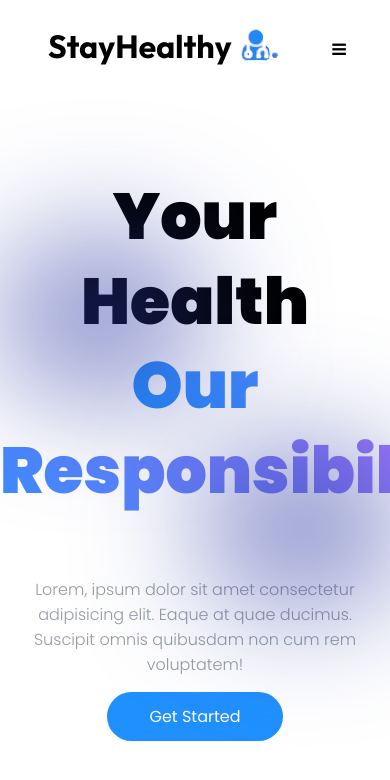
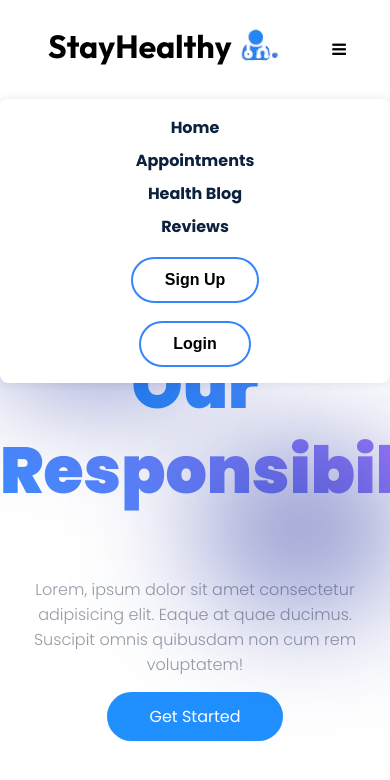
Before and after one commit to DG-Lev/test_med_app, a React (Create React App) app: page / in a window 390 px wide. Both pictures are taken after a click on the element 339 px from the left and 49 px from the top of the page. Shown: the top 780 px of the page. Built offline with nearby package versions, Linux system fonts and the light colour scheme.

Commit message:
Fix Missing Functionality in Dropdown Menu

```diff
--- a/src/App.js
+++ b/src/App.js
@@ -6,14 +6,14 @@ import LandingPage from './Components/Landing_Page/Landing_Page';
 import SignUp from './Components/Sign_Up/SignUp';
 import Login from './Components/Login/Login';
 import BookingConsultation from './Components/BookingConsultation';
-import Notification from './Components/Notification/Notification'; // Import Notification
+import Notification from './Components/Notification/Notification';
 
 function App() {
   return (
     <div className="App">
       <BrowserRouter>
         <Navbar />
-        <Notification /> {/* Render Notification outside Routes for persistence */}
+        <Notification />
         <Routes>
           <Route path="/" element={<LandingPage />} />
           <Route path="/signup" element={<SignUp />} />
--- a/src/Components/Navbar/Navbar.css
+++ b/src/Components/Navbar/Navbar.css
@@ -109,8 +109,9 @@ nav {
     .nav__links {
         display: none;
         flex-direction: column;
-        align-items: flex-start;
+        align-items: center;
         gap: 0.5rem;
+        width: 100%;
     }
     .nav__links.active {
         display: flex;
@@ -118,7 +119,6 @@ nav {
         top: 100%;
         left: 0;
         width: 100%;
-        margin: auto;
         background-color: #fff;
         flex-direction: column;
         align-items: center;
@@ -127,6 +127,13 @@ nav {
         box-shadow: 0 0 10px rgba(0, 0, 0, 0.1);
         z-index: 999;
         animation: slideDown 0.5s ease-in-out;
+        margin: 0;
+    }
+
+    .nav__links > li {
+        margin-left: 0 !important;
+        display: flex;
+        justify-content: center;
     }
 }
 /* Keyframes for slide down animation */
--- a/src/Components/Navbar/Navbar.js
+++ b/src/Components/Navbar/Navbar.js
@@ -7,6 +7,7 @@ const Navbar = () => {
     const navigate = useNavigate();
     const [isLoggedIn, setIsLoggedIn] = useState(!!sessionStorage.getItem("auth-token"));
     const [username, setUsername] = useState(sessionStorage.getItem("name") || "");
+    const [menuOpen, setMenuOpen] = useState(false); // <-- add this
 
     useEffect(() => {
         // Listen for storage changes (e.g., login from another tab)
@@ -57,10 +58,10 @@ const Navbar = () => {
             <div className="nav__logo">
                 <img src={logo} alt="Logo" />
             </div>
-            <div className="nav__icon">
+            <div className="nav__icon" onClick={() => setMenuOpen(!menuOpen)}>
                 <i className="fa fa-bars"></i>
             </div>
-            <ul className="nav__links">
+            <ul className={`nav__links${menuOpen ? " active" : ""}`}>
                 <li className="link">
                     <Link to="/">Home</Link>
                 </li>
```
